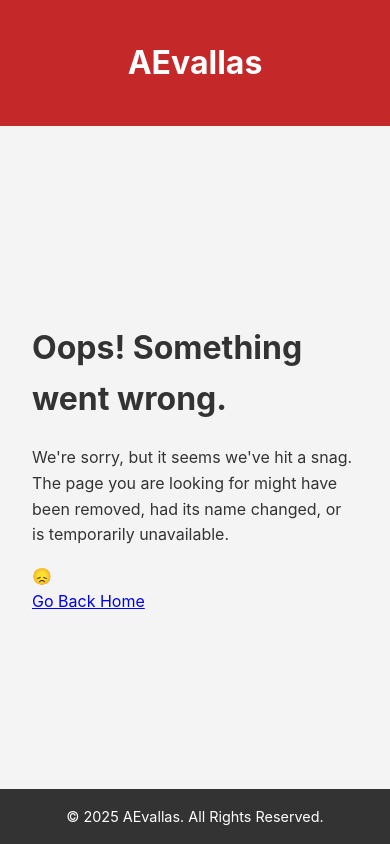
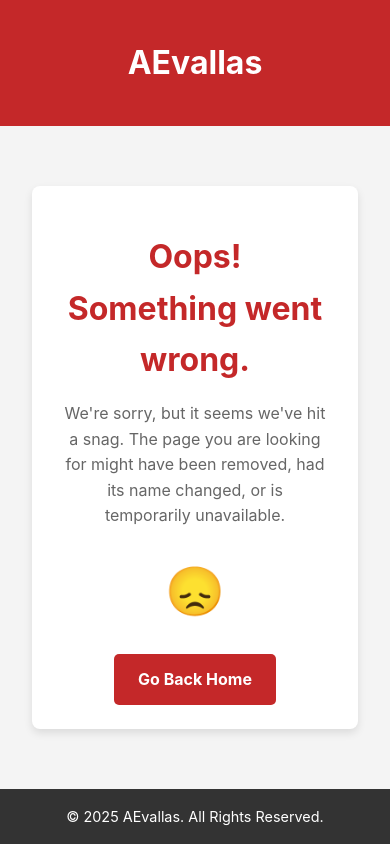
Before and after one commit to marcosjsendra/aevallas, a plain HTML site: page public/error.html in a window 390 px wide. Drawn offline with Linux system fonts and the light colour scheme.

Commit message:
Initial commit: AEvallas Under Construction website boilerplate

```diff
--- a/public/css/style.css
+++ b/public/css/style.css
@@ -88,13 +88,56 @@
     }
 }
 
+/* Error Page Styles */
+#error-page {
+    text-align: center;
+    background-color: #fff;
+    padding: 2rem 3rem;
+    border-radius: 8px;
+    box-shadow: 0 4px 8px rgba(0,0,0,0.1);
+    max-width: 600px;
+}
+
+#error-page h1 {
+    font-size: 2.5rem;
+    color: #C42829;
+    margin-bottom: 1rem;
+}
+
+#error-page p {
+    font-size: 1.1rem;
+    color: #666;
+    margin-bottom: 1.5rem;
+}
+
+.error-icon {
+    font-size: 4rem;
+    margin-bottom: 1.5rem;
+}
+
+.home-button {
+    display: inline-block;
+    background-color: #C42829;
+    color: #fff;
+    padding: 0.8rem 1.5rem;
+    border-radius: 5px;
+    text-decoration: none;
+    font-weight: bold;
+    transition: background-color 0.3s ease;
+}
+
+.home-button:hover {
+    background-color: #a02223;
+}
+
 /* Responsive adjustments */
 @media (max-width: 768px) {
     header h1 {
         font-size: 2rem;
     }
 
-    #under-construction {
+    #under-construction,
+    #error-page {
         padding: 1.5rem 2rem;
     }
 
@@ -102,11 +145,17 @@
         font-size: 1.5rem;
     }
 
-    #under-construction p {
+    #error-page h1 {
+        font-size: 2rem;
+    }
+
+    #under-construction p,
+    #error-page p {
         font-size: 1rem;
     }
 
-    .construction-icon {
+    .construction-icon,
+    .error-icon {
         font-size: 3rem;
     }
 }
```
